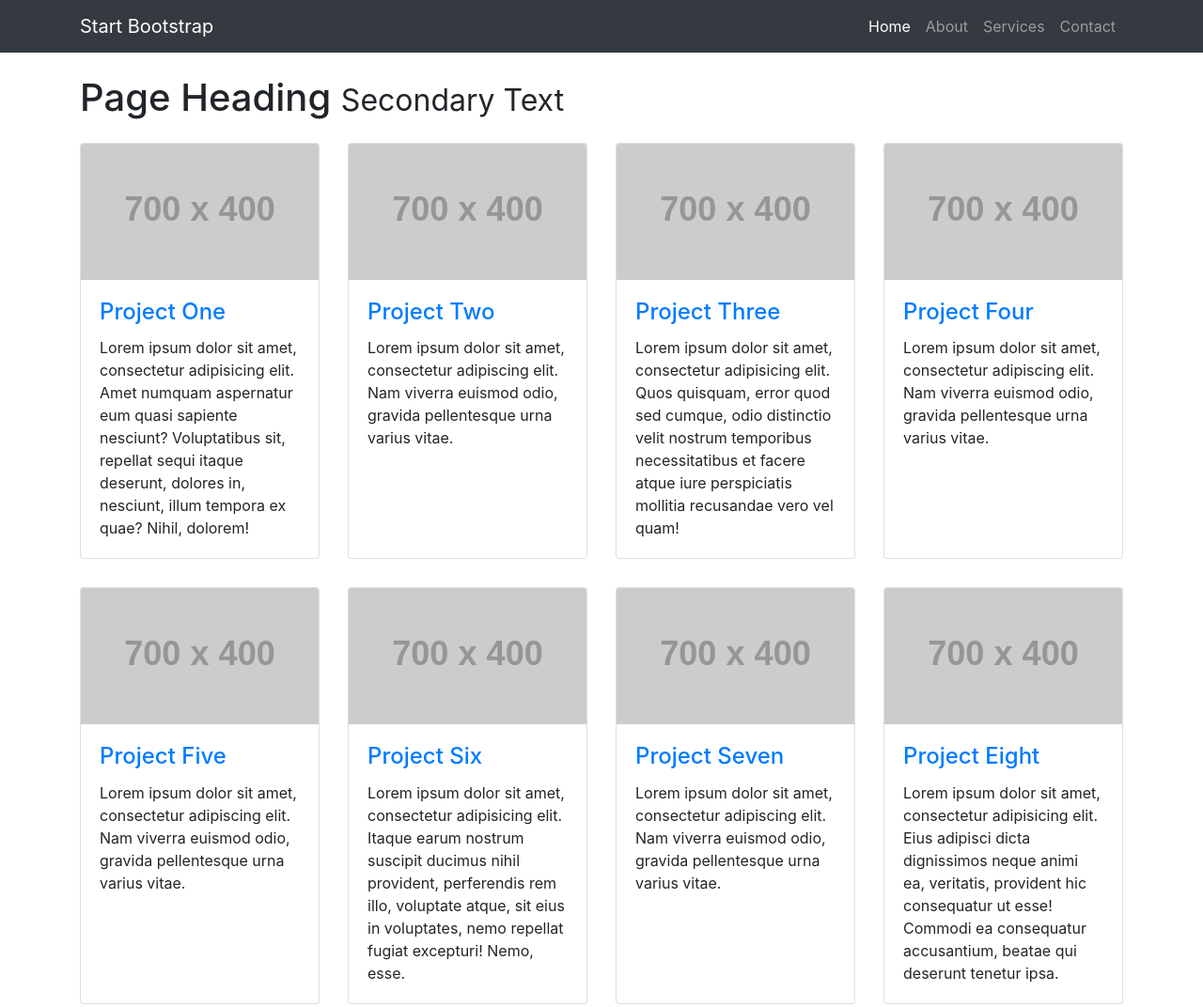
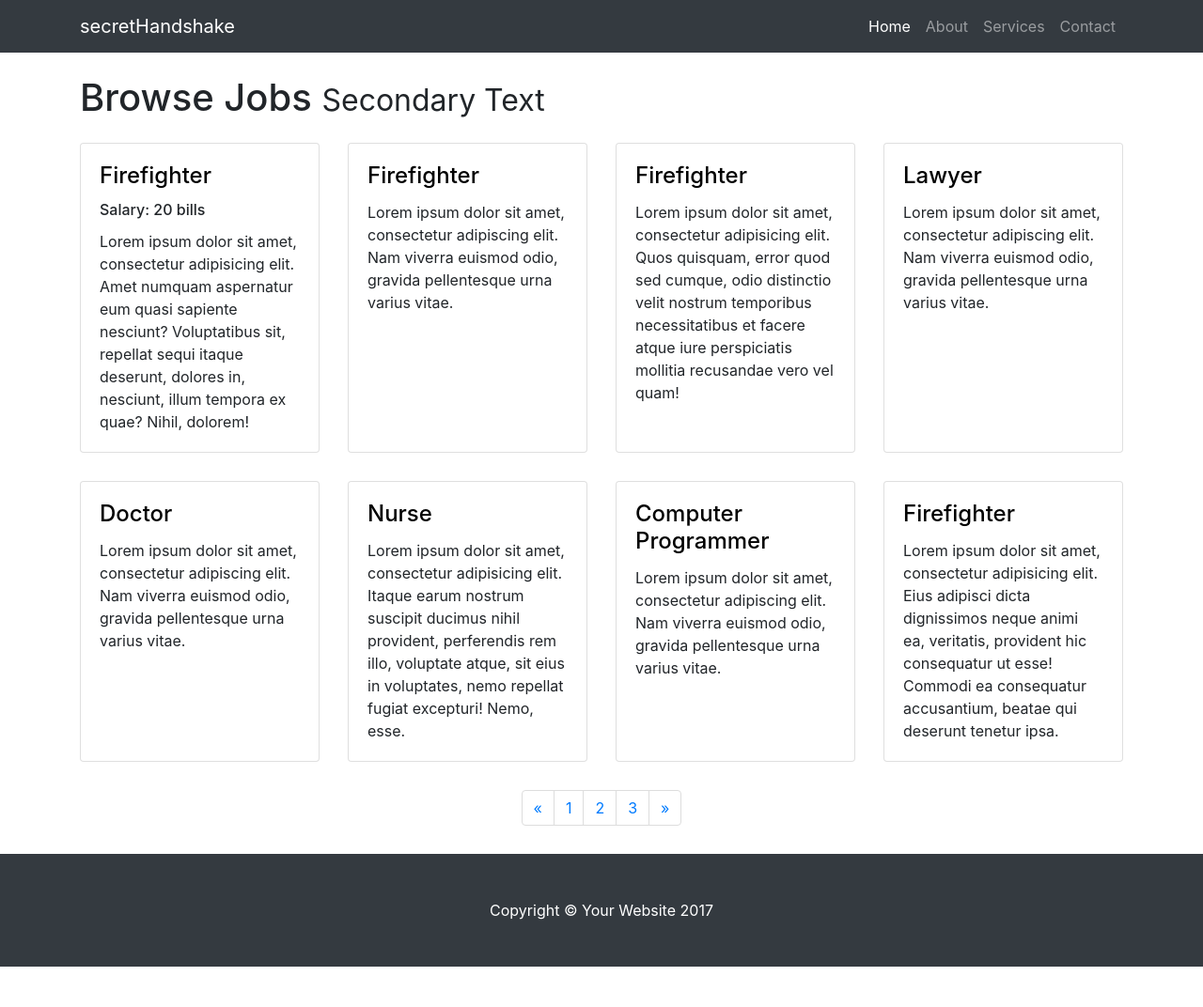
Before and after one commit to rohitmusti/secretHandShake, a website: page index.html in a window 1280 px wide. Shown: the top 1072 px of the page at 94% size. After the commit the page ends 1029 px from the top, so only its background shows below. Drawn offline with Linux system fonts and the light colour scheme; placeholder pictures from the web are drawn by us.

Commit message:
Updating Stuff to practice

```diff
--- a/index.html
+++ b/index.html
@@ -2,20 +2,18 @@
 <html lang="en">
 
   <head>
-
     <meta charset="utf-8">
     <meta name="viewport" content="width=device-width, initial-scale=1, shrink-to-fit=no">
     <meta name="description" content="">
     <meta name="author" content="">
 
-    <title>4 Col Portfolio - Start Bootstrap Template</title>
+    <title>Secret Handshake</title>
 
     <!-- Bootstrap core CSS -->
     <link href="vendor/bootstrap/css/bootstrap.min.css" rel="stylesheet">
 
     <!-- Custom styles for this template -->
     <link href="css/4-col-portfolio.css" rel="stylesheet">
-
   </head>
 
   <body>
@@ -23,7 +21,7 @@
     <!-- Navigation -->
     <nav class="navbar navbar-expand-lg navbar-dark bg-dark fixed-top">
       <div class="container">
-        <a class="navbar-brand" href="#">Start Bootstrap</a>
+        <a class="navbar-brand" href="#">secretHandshake</a>
         <button class="navbar-toggler" type="button" data-toggle="collapse" data-target="#navbarResponsive" aria-controls="navbarResponsive" aria-expanded="false" aria-label="Toggle navigation">
           <span class="navbar-toggler-icon"></span>
         </button>
@@ -52,28 +50,28 @@
     <div class="container">
 
       <!-- Page Heading -->
-      <h1 class="my-4">Page Heading
-        <small>Secondary Text</small>
-      </h1>
-
+      <h1 class="my-4">Browse Jobs <small>Secondary Text</small> </h1>
       <div class="row">
         <div class="col-lg-3 col-md-4 col-sm-6 portfolio-item">
           <div class="card h-100">
-            <a href="#"><img class="card-img-top" src="http://placehold.it/700x400" alt=""></a>
+            <!-- <a href="#"><img class="card-img-top" src="http://placehold.it/700x400" alt=""></a> -->
             <div class="card-body">
               <h4 class="card-title">
-                <a href="#">Project One</a>
+                <a href="#" style="color: black">Firefighter</a>
               </h4>
+              <h6 class = "card-title">
+                Salary:<a class="card-text"> 20 bills </a>
+              </h6>
               <p class="card-text">Lorem ipsum dolor sit amet, consectetur adipisicing elit. Amet numquam aspernatur eum quasi sapiente nesciunt? Voluptatibus sit, repellat sequi itaque deserunt, dolores in, nesciunt, illum tempora ex quae? Nihil, dolorem!</p>
             </div>
           </div>
         </div>
         <div class="col-lg-3 col-md-4 col-sm-6 portfolio-item">
           <div class="card h-100">
-            <a href="#"><img class="card-img-top" src="http://placehold.it/700x400" alt=""></a>
+            <!-- <a href="#"><img class="card-img-top" src="http://placehold.it/700x400" alt=""></a> -->
             <div class="card-body">
               <h4 class="card-title">
-                <a href="#">Project Two</a>
+                <a href="#" style="color: black">Firefighter</a>
               </h4>
               <p class="card-text">Lorem ipsum dolor sit amet, consectetur adipiscing elit. Nam viverra euismod odio, gravida pellentesque urna varius vitae.</p>
             </div>
@@ -81,10 +79,10 @@
         </div>
         <div class="col-lg-3 col-md-4 col-sm-6 portfolio-item">
           <div class="card h-100">
-            <a href="#"><img class="card-img-top" src="http://placehold.it/700x400" alt=""></a>
+            <!-- <a href="#"><img class="card-img-top" src="http://placehold.it/700x400" alt=""></a> -->
             <div class="card-body">
               <h4 class="card-title">
-                <a href="#">Project Three</a>
+                <a href="#" style="color: black">Firefighter</a>
               </h4>
               <p class="card-text">Lorem ipsum dolor sit amet, consectetur adipisicing elit. Quos quisquam, error quod sed cumque, odio distinctio velit nostrum temporibus necessitatibus et facere atque iure perspiciatis mollitia recusandae vero vel quam!</p>
             </div>
@@ -92,10 +90,10 @@
         </div>
         <div class="col-lg-3 col-md-4 col-sm-6 portfolio-item">
           <div class="card h-100">
-            <a href="#"><img class="card-img-top" src="http://placehold.it/700x400" alt=""></a>
+            <!-- <a href="#"><img class="card-img-top" src="http://placehold.it/700x400" alt=""></a> -->
             <div class="card-body">
               <h4 class="card-title">
-                <a href="#">Project Four</a>
+                <a href="#" style="color: black">Lawyer</a>
               </h4>
               <p class="card-text">Lorem ipsum dolor sit amet, consectetur adipiscing elit. Nam viverra euismod odio, gravida pellentesque urna varius vitae.</p>
             </div>
@@ -103,10 +101,10 @@
         </div>
         <div class="col-lg-3 col-md-4 col-sm-6 portfolio-item">
           <div class="card h-100">
-            <a href="#"><img class="card-img-top" src="http://placehold.it/700x400" alt=""></a>
+            <!-- <a href="#"><img class="card-img-top" src="http://placehold.it/700x400" alt=""></a> -->
             <div class="card-body">
               <h4 class="card-title">
-                <a href="#">Project Five</a>
+                <a href="#" style="color: black">Doctor</a>
               </h4>
               <p class="card-text">Lorem ipsum dolor sit amet, consectetur adipiscing elit. Nam viverra euismod odio, gravida pellentesque urna varius vitae.</p>
             </div>
@@ -114,10 +112,10 @@
         </div>
         <div class="col-lg-3 col-md-4 col-sm-6 portfolio-item">
           <div class="card h-100">
-            <a href="#"><img class="card-img-top" src="http://placehold.it/700x400" alt=""></a>
+            <!-- <a href="#"><img class="card-img-top" src="http://placehold.it/700x400" alt=""></a> -->
             <div class="card-body">
               <h4 class="card-title">
-                <a href="#">Project Six</a>
+                <a href="#" style="color: black">Nurse</a>
               </h4>
               <p class="card-text">Lorem ipsum dolor sit amet, consectetur adipisicing elit. Itaque earum nostrum suscipit ducimus nihil provident, perferendis rem illo, voluptate atque, sit eius in voluptates, nemo repellat fugiat excepturi! Nemo, esse.</p>
             </div>
@@ -125,10 +123,10 @@
         </div>
         <div class="col-lg-3 col-md-4 col-sm-6 portfolio-item">
           <div class="card h-100">
-            <a href="#"><img class="card-img-top" src="http://placehold.it/700x400" alt=""></a>
+            <!-- <a href="#"><img class="card-img-top" src="http://placehold.it/700x400" alt=""></a> -->
             <div class="card-body">
               <h4 class="card-title">
-                <a href="#">Project Seven</a>
+                <a href="#" style="color: black">Computer Programmer</a>
               </h4>
               <p class="card-text">Lorem ipsum dolor sit amet, consectetur adipiscing elit. Nam viverra euismod odio, gravida pellentesque urna varius vitae.</p>
             </div>
@@ -136,10 +134,10 @@
         </div>
         <div class="col-lg-3 col-md-4 col-sm-6 portfolio-item">
           <div class="card h-100">
-            <a href="#"><img class="card-img-top" src="http://placehold.it/700x400" alt=""></a>
+            <!-- <a href="#"><img class="card-img-top" src="http://placehold.it/700x400" alt=""></a> -->
             <div class="card-body">
               <h4 class="card-title">
-                <a href="#">Project Eight</a>
+                <a href="#" style="color: black">Firefighter</a>
               </h4>
               <p class="card-text">Lorem ipsum dolor sit amet, consectetur adipisicing elit. Eius adipisci dicta dignissimos neque animi ea, veritatis, provident hic consequatur ut esse! Commodi ea consequatur accusantium, beatae qui deserunt tenetur ipsa.</p>
             </div>
```
